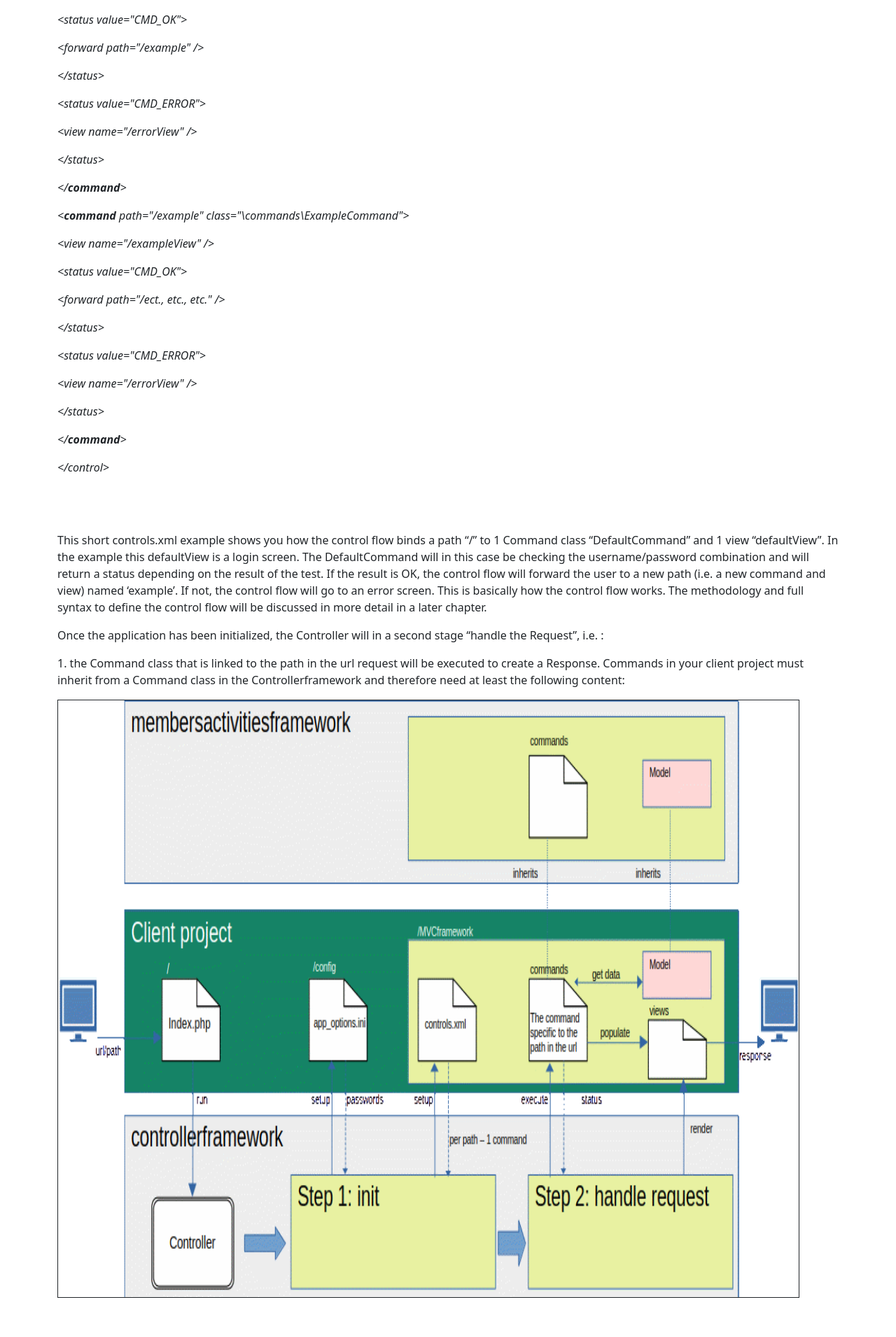
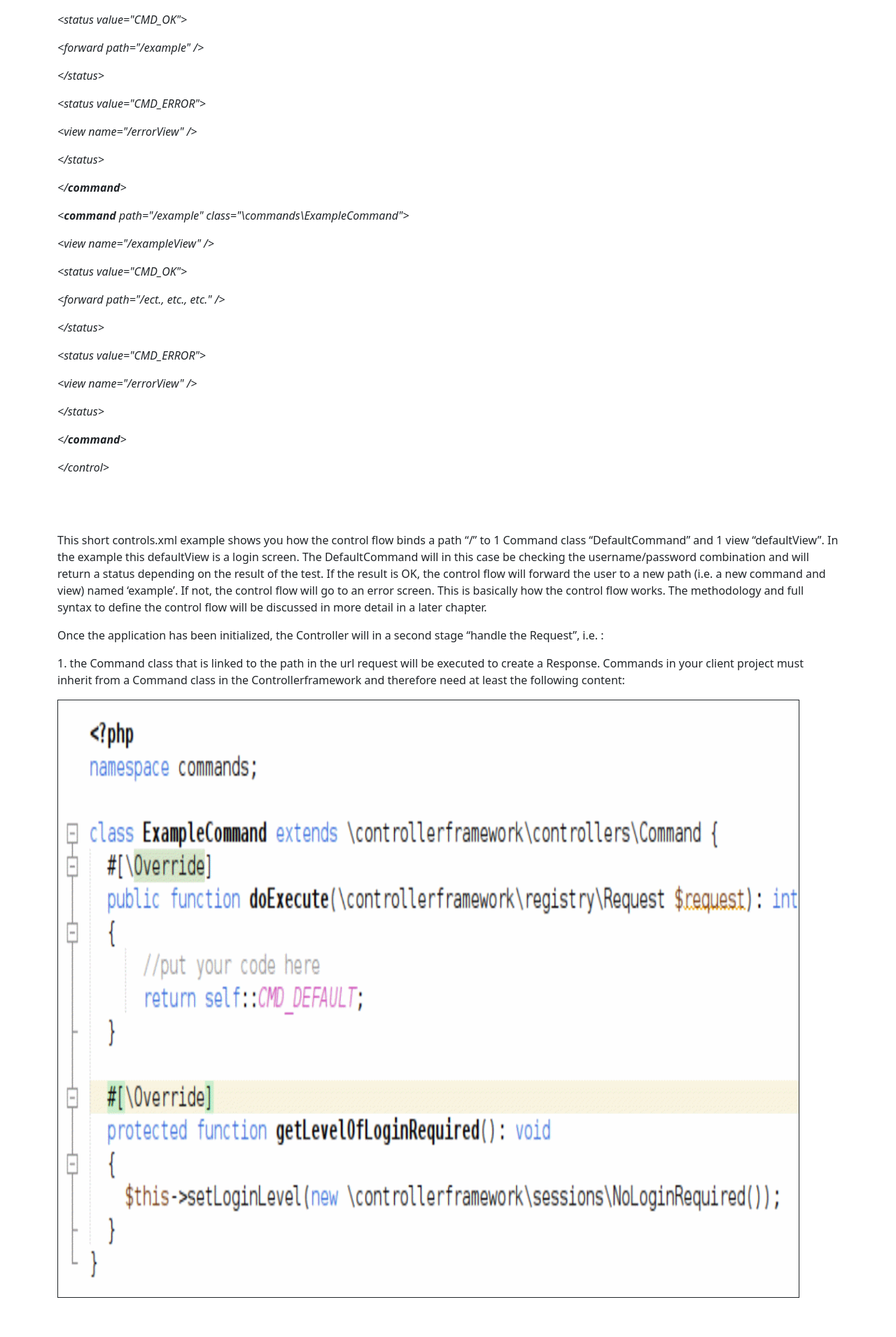
Before and after one commit to samoscon/samoscon.github.io, a Jekyll site: the page built from _posts/2025-11-22-members Activities framework.md, in a window 1280 px wide. Shown: the part 2777-4688 px from the top of the page at 70% size. Built offline with Jekyll 4.4.1, drawn with Linux system fonts in a browser that asks for light colours.

Commit message:
Update 2025-11-22-members Activities framework.md

```diff
--- a/_posts/2025-11-22-members Activities framework.md
+++ b/_posts/2025-11-22-members Activities framework.md
@@ -161,5 +161,5 @@ stage “handle the Request”, i.e. :</span></span></cite>
 	1. the	Command class that is linked to the path in the url request will be	executed to create a Response. Commands in your client project must inherit from a
 	Command class in the Controllerframework and therefore need at least the following content:
 </p>
-<p><img src="/assets/1 high level overview_html_42ddbf75.gif" name="Image1" align="center" width="95%" height="95%" border="1"/>
+<p><img src="/assets/ExampleCommand.gif" name="Image1" align="center" width="95%" height="95%" border="1"/>
 </p><br/>
```
